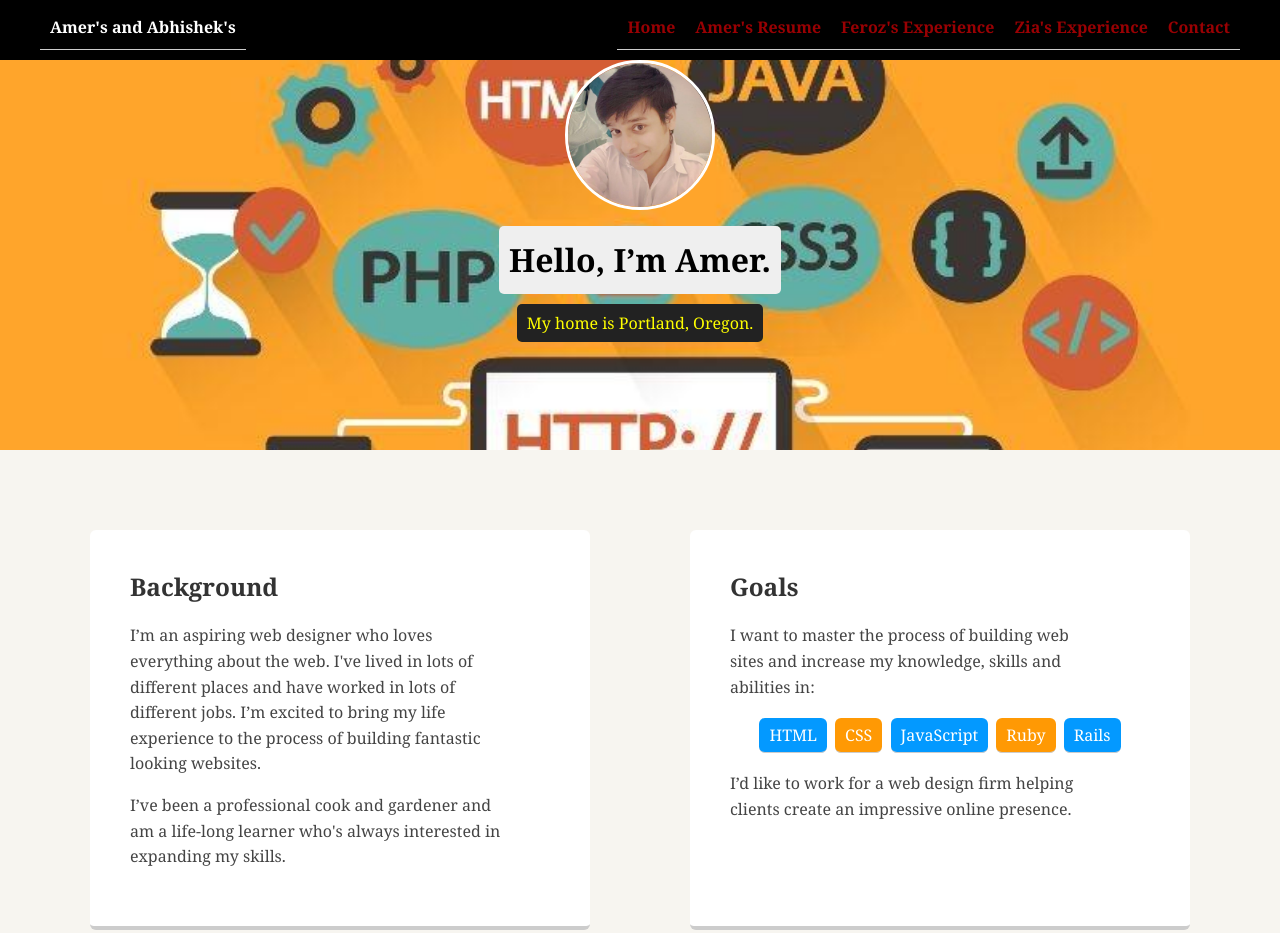
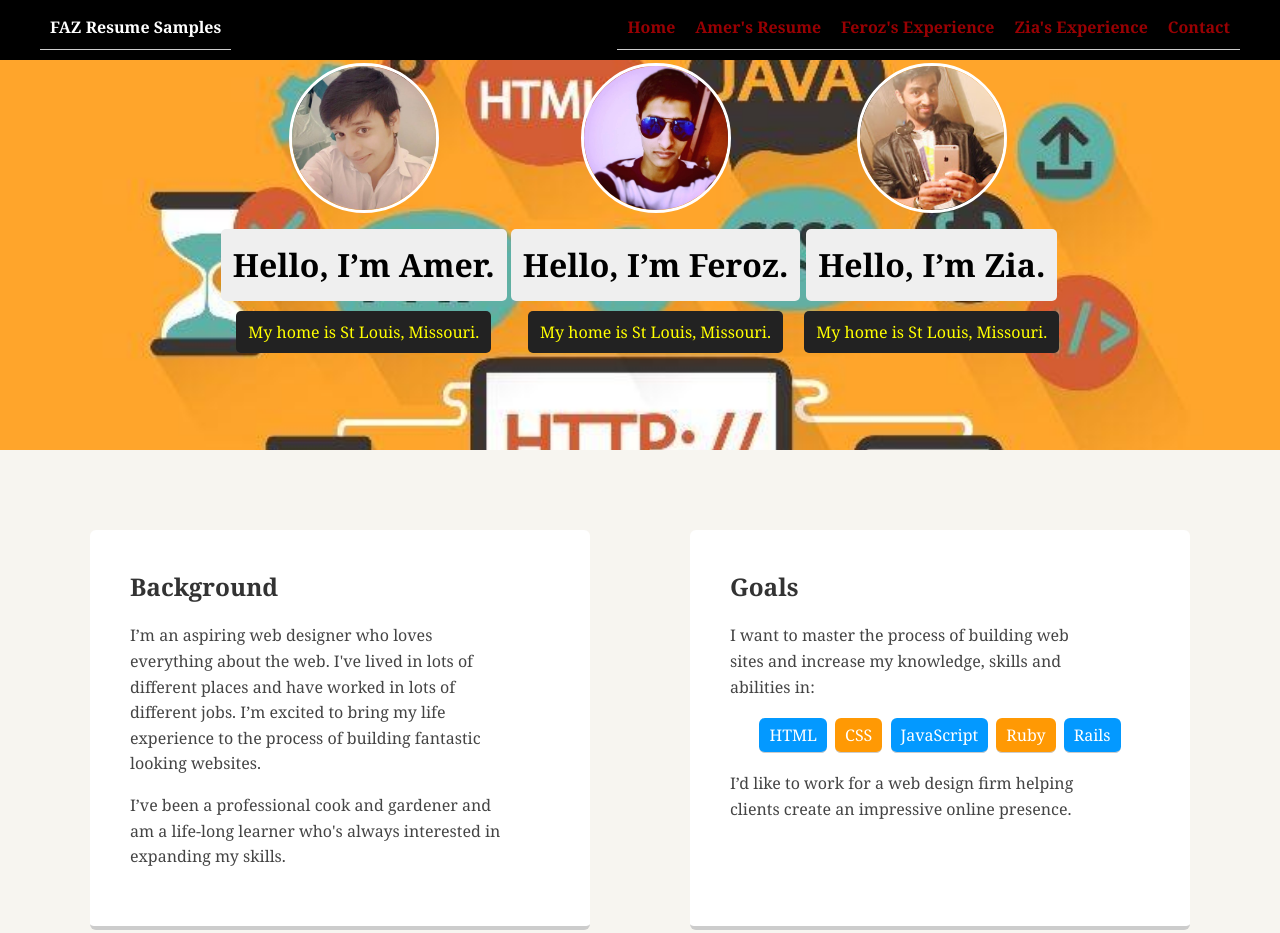
Before and after one commit to syedamer78641/syedamer1.github.io, a plain HTML site: page index.html in a window 1280 px wide. Shown: the top 933 px of the page. Drawn offline with Linux system fonts and the light colour scheme; a web font is replaced by a local one.

Commit message:
update index.html

```diff
--- a/index.html
+++ b/index.html
@@ -12,7 +12,7 @@
 
     <div class="main-nav">
         <ul class="nav">
-          <li class="name">Amer's and Abhishek's </li>
+          <li class="name">FAZ Resume Samples </li>
           <li><a href="#">Home</a></li>
           <li><a href="srt-resume.html">Amer's Resume</a></li>
           <li><a href="#">Feroz's Experience</a></li>
@@ -22,9 +22,25 @@
     </div>
 
     <header>
-      <img src="images/amer.jpg" alt="Drawing of Jane Smith" class="profile-image">
+	<TABLE align="center">
+	<TR>
+	  <TD>
+      <img src="images/amer.jpg" alt="Amer profile image" class="profile-image">
       <h1 class="tag name">Hello, I’m Amer.</h1>
-      <p class="tag location">My home is Portland, Oregon.</p>
+      <p class="tag location">My home is St Louis, Missouri.</p>
+	  </TD>
+	  <TD>
+	  <img src="images/feroz.jpg" alt="feroz profile image" class="profile-image">
+      <h1 class="tag name">Hello, I’m Feroz.</h1>
+      <p class="tag location">My home is St Louis, Missouri.</p>
+	  </TD>
+	  <TD>
+	  <img src="images/zia.jpg" alt="zia profile image" class="profile-image">
+      <h1 class="tag name">Hello, I’m Zia.</h1>
+      <p class="tag location">My home is St Louis, Missouri.</p>
+	  </TD>
+	  </TR>
+	 </TABLE>
     </header>
 
     <main class="flex">
```
